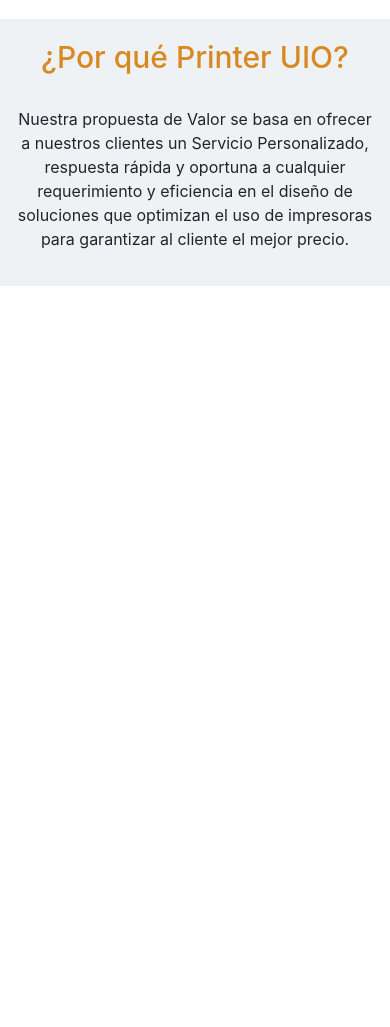
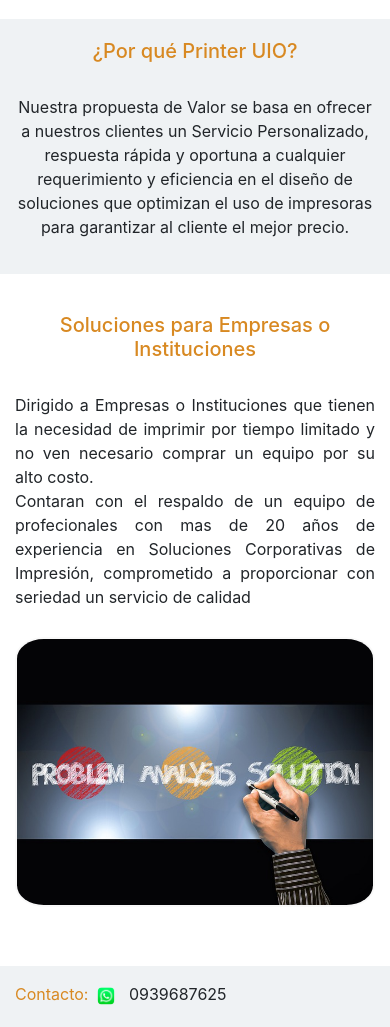
Before and after one commit to printer-uio/solucion, a plain HTML site: page index.html in a window 390 px wide. Shown: the part 712-1739 px from the top of the page. Before the commit the page ends 998 px from the top, so only its background shows below. Drawn offline with Linux system fonts and the light colour scheme.

Commit message:
nosotros

```diff
--- a/csspers/main.css
+++ b/csspers/main.css
@@ -63,6 +63,7 @@
     /* pajina nosotros*/
     .nosotros{
         padding-top: 20%;
+
     }
 
     .main-nos{
@@ -72,6 +73,7 @@
     #nos{
         font-size: 20px;
         color: #d88922;
+        text-align: center;
     }
 
     .nos-img{
@@ -95,7 +97,38 @@
         text-align: center;
     }
     #por{
-        font-size: 30px;
+        font-size: 20px;
+        color: #d88922;
+    }
+    /*soluciones*/
+    .soluciones{
+        padding-top: 10%;
+        padding-bottom: 10%;
+    }
+    .main-sol{
+        text-align: justify;
+    }
+    #sol{
+        font-size: 20px;
+        color: #d88922;
+        text-align: center;
+    }
+    .sol-img{
+        width: 100%;
+        height: 100%;
+        border: solid 2px #f9f9f9;
+        border-radius: 8%;
+
+    }
+    .pie{
+        background-color: rgba(223, 230, 233,0.5);
+        padding-top: 4%;
+    }
+    .whatsapp{
+        width: 10%;
+        height: 10%;
+    }
+    #contacto{
         color: #d88922;
     }
 }
@@ -235,6 +268,8 @@
     .porque{
         padding-top: 5%;
         padding-bottom: 5%;
+        padding-left: 8%;
+        padding-right: 8%;
         background-color: rgba(223, 230, 233,0.5);
     }
     .main-porque{
@@ -312,6 +347,8 @@
      .porque{
         padding-top: 5%;
         padding-bottom: 5%;
+        padding-left: 15%;
+        padding-right: 15%;
         background-color: rgba(223, 230, 233,0.5);
     }
     .main-porque{
@@ -320,6 +357,9 @@
     #por{
         font-size: 30px;
         color: #d88922;
+    }
+    #por-text{
+        font-size: 20px;
     }
 
 }
--- a/index.html
+++ b/index.html
@@ -104,6 +104,28 @@
         </div>
 
     </div>
+        <!--soluciones-->
+    <div class="container-fluid soluciones">
+        <div class="row">
+            <div class="col-12 col-sm-7 main-sol">
+                <h1 id="sol">Soluciones para Empresas o Instituciones </h1>
+                <p id="sol-text"><br>Dirigido a Empresas o Instituciones que tienen la necesidad de imprimir por tiempo limitado y no ven necesario comprar un equipo por su alto costo.<br>Contaran con el respaldo de un equipo de profecionales con mas de 20 años de experiencia en Soluciones Corporativas de Impresión, comprometido a proporcionar con seriedad un servicio de calidad</p>
+            </div>
+            <div class="col-12 col-sm-5 main-img">
+                <img class="nos-img" src="img/solu1.jpg" alt="logo">
+            </div>
+        </div>
+
+        </div>
+    </div>
+        <!--pie-->
+    <div class="container-fluid pie">
+        <div class="row">
+            <div class="col-12">
+                <P><span id="contacto">Contacto:</span><img class="whatsapp" src="img/wathssap.png"> 0939687625</P>
+            </div>
+        </div>
+    </div>
 
 
 
```
Also changed, not shown: img/solu1.jpg (added), img/wathssap.png (added).
